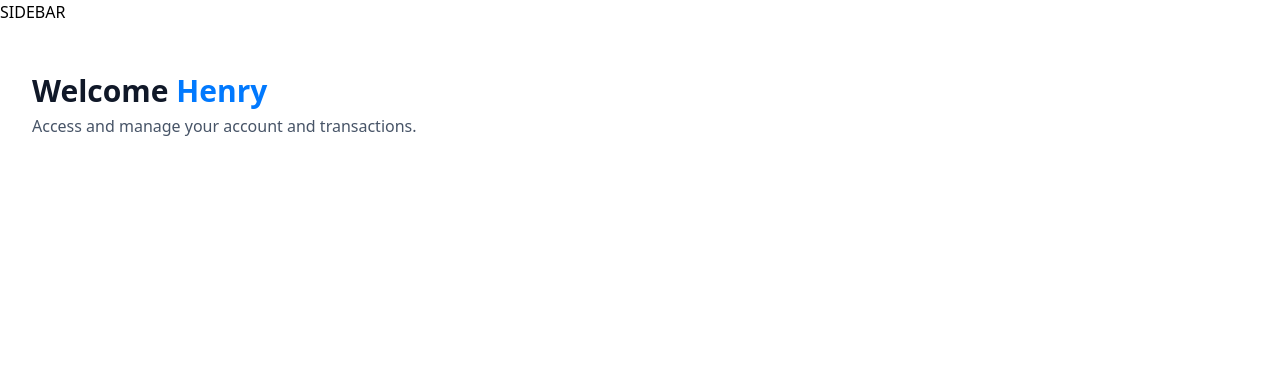
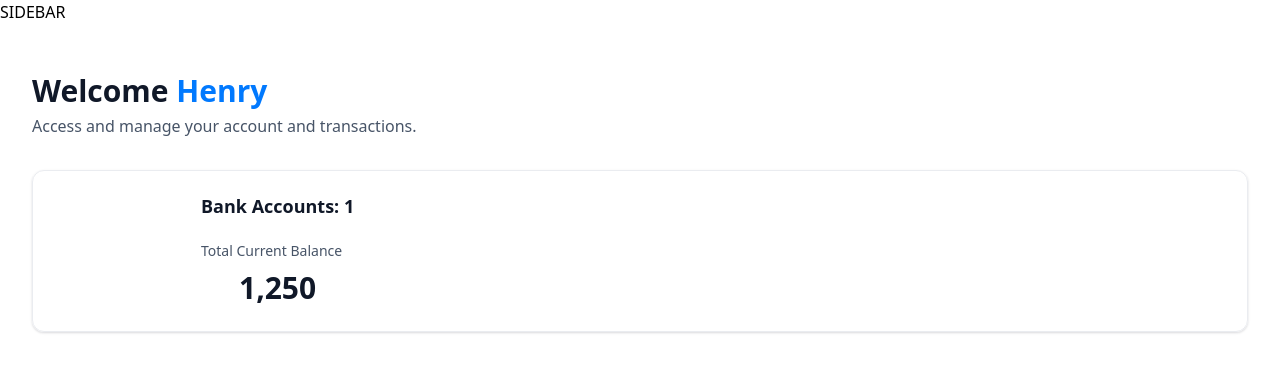
Before and after one commit to HenryHYeary/banking_app, a Next.js app: page / in a window 1280 px wide. Shown: the top 372 px of the page. Built offline with nearby package versions, Linux system fonts and the light colour scheme.

Commit message:
Add total balance box and animated counter.

```diff
--- a/app/(root)/page.tsx
+++ b/app/(root)/page.tsx
@@ -1,4 +1,5 @@
 import HeaderBox from "@/components/ui/HeaderBox"
+import TotalBalanceBox from "@/components/ui/TotalBalanceBox"
 import React from "react"
 
 const Home = () => {
@@ -14,6 +15,12 @@
             user={loggedIn?.firstName || "Guest"}
             subtext="Access and manage your account and transactions."
           />
+
+          <TotalBalanceBox
+            accounts={[]}
+            totalBanks={1}
+            totalCurrentBalance={1250.35}
+          />
         </header>
       </div>
     </section>
--- /dev/null
+++ b/components/ui/AnimatedCounter.tsx
@@ -0,0 +1,14 @@
+"use client"
+
+import React from 'react'
+import CountUp from 'react-countup'
+
+const AnimatedCounter = ( { amount }: { amount: number }) => {
+  return (
+    <div>
+      <CountUp end={amount}/>
+    </div>
+  )
+}
+
+export default AnimatedCounter
--- a/components/ui/HeaderBox.tsx
+++ b/components/ui/HeaderBox.tsx
@@ -1,6 +1,6 @@
 import React from 'react'
 
-const HeaderBox = ({ type = "title", title, subtext, user }): HeaderBoxProps => {
+const HeaderBox = ({ type = "title", title, subtext, user }: HeaderBoxProps) => {
   return (
     <div className='header-box'>
       <h1 className="header-box-title">
--- /dev/null
+++ b/components/ui/TotalBalanceBox.tsx
@@ -0,0 +1,31 @@
+import { formatAmount } from '@/lib/utils';
+import CountUp from 'react-countup';
+import AnimatedCounter from './AnimatedCounter';
+import React from 'react';
+
+const TotalBalanceBox = ({ accounts = [], totalBanks, totalCurrentBalance }: TotlaBalanceBoxProps) => {
+  return (
+    <section className='total-balance'>
+      <div className='total-balance-chart'>
+        {/* DonutChart */}
+      </div>
+
+      <div className='flex flex-col gap-6'>
+        <h2 className='header-2'>
+          Bank Accounts: {totalBanks}
+        </h2>
+        <div className='flex flex-col gap-2'>
+          <p className='total-balance-label'>
+            Total Current Balance
+          </p>
+
+          <p className='total-balance-amount flex-center gap-2'>
+            <AnimatedCounter amount={totalCurrentBalance}/>
+          </p>
+        </div>
+      </div>
+    </section>
+  )
+}
+
+export default TotalBalanceBox;
--- a/components/ui/button.tsx
+++ /dev/null
@@ -1,56 +0,0 @@
-import * as React from "react"
-import { Slot } from "@radix-ui/react-slot"
-import { cva, type VariantProps } from "class-variance-authority"
-
-import { cn } from "@/lib/utils"
-
-const buttonVariants = cva(
-  "inline-flex items-center justify-center whitespace-nowrap rounded-md text-sm font-medium ring-offset-background transition-colors focus-visible:outline-none focus-visible:ring-2 focus-visible:ring-ring focus-visible:ring-offset-2 disabled:pointer-events-none disabled:opacity-50",
-  {
-    variants: {
-      variant: {
-        default: "bg-primary text-primary-foreground hover:bg-primary/90",
-        destructive:
-          "bg-destructive text-destructive-foreground hover:bg-destructive/90",
-        outline:
-          "border border-input bg-background hover:bg-accent hover:text-accent-foreground",
-        secondary:
-          "bg-secondary text-secondary-foreground hover:bg-secondary/80",
-        ghost: "hover:bg-accent hover:text-accent-foreground",
-        link: "text-primary underline-offset-4 hover:underline",
-      },
-      size: {
-        default: "h-10 px-4 py-2",
-        sm: "h-9 rounded-md px-3",
-        lg: "h-11 rounded-md px-8",
-        icon: "h-10 w-10",
-      },
-    },
-    defaultVariants: {
-      variant: "default",
-      size: "default",
-    },
-  }
-)
-
-export interface ButtonProps
-  extends React.ButtonHTMLAttributes<HTMLButtonElement>,
-    VariantProps<typeof buttonVariants> {
-  asChild?: boolean
-}
-
-const Button = React.forwardRef<HTMLButtonElement, ButtonProps>(
-  ({ className, variant, size, asChild = false, ...props }, ref) => {
-    const Comp = asChild ? Slot : "button"
-    return (
-      <Comp
-        className={cn(buttonVariants({ variant, size, className }))}
-        ref={ref}
-        {...props}
-      />
-    )
-  }
-)
-Button.displayName = "Button"
-
-export { Button, buttonVariants }
--- a/package.json
+++ b/package.json
@@ -14,7 +14,9 @@
     "clsx": "^2.1.1",
     "lucide-react": "^0.419.0",
     "next": "14.2.5",
+    "query-string": "^9.1.0",
     "react": "^18",
+    "react-countup": "^6.5.3",
     "react-dom": "^18",
     "tailwind-merge": "^2.4.0",
     "tailwindcss-animate": "^1.0.7"
```
Also changed, not shown: 1 other file (tests, documents, lock files or other folders).
